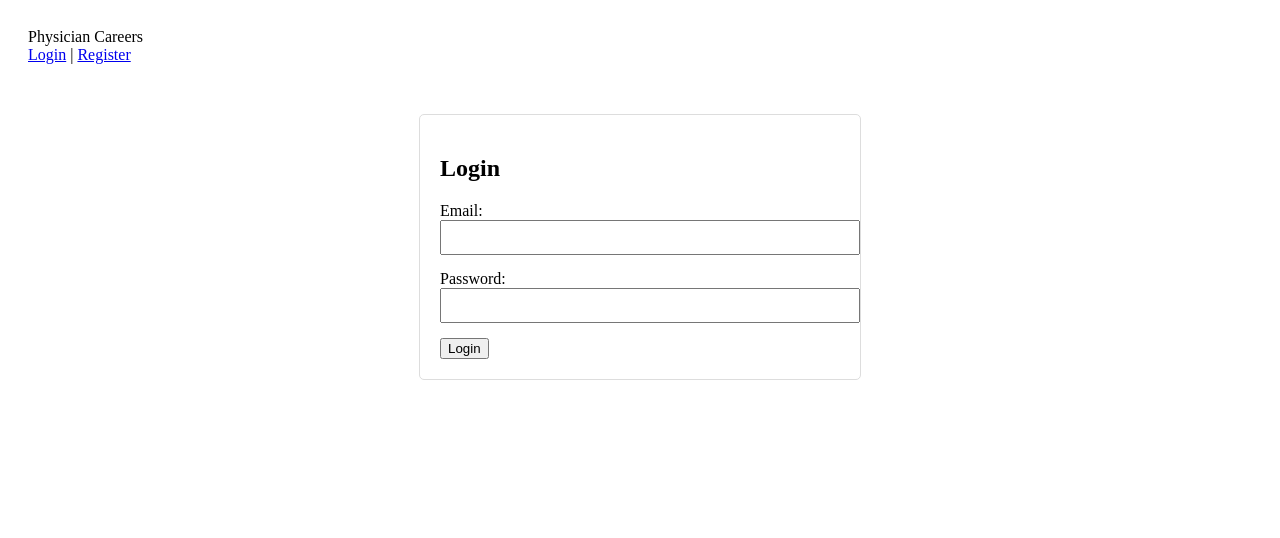
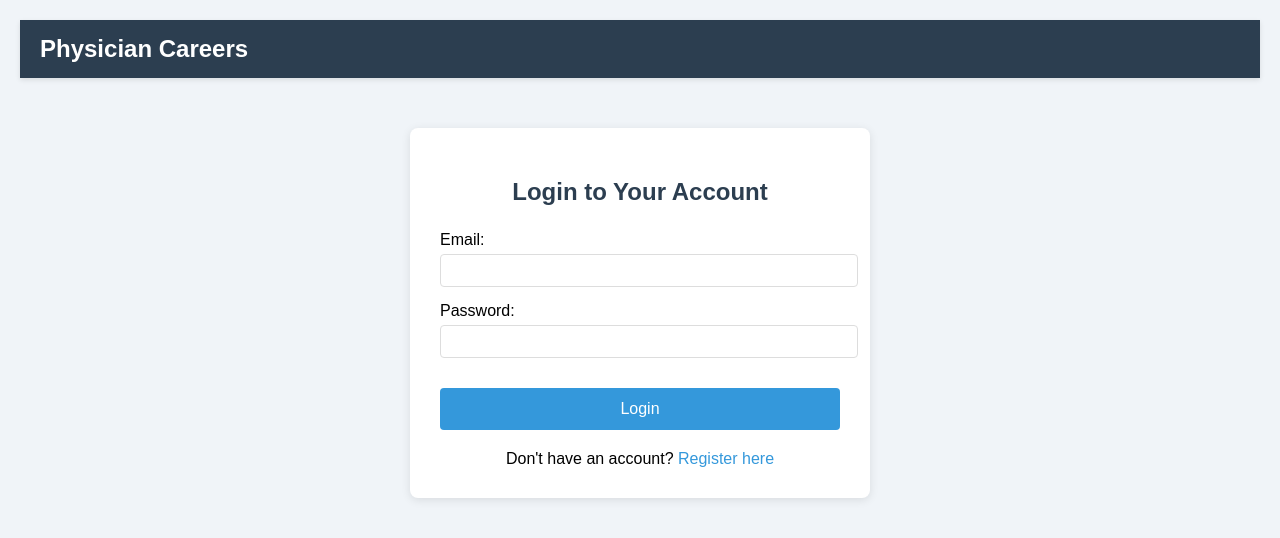
Before and after one commit to Ayfe515/Physician-Careers-, a plain HTML site: page login.html in a window 1280 px wide. Drawn offline with Linux system fonts and the light colour scheme.

Commit message:
Update login.html

```diff
--- a/login.html
+++ b/login.html
@@ -6,6 +6,78 @@
     <title>Login - Physician Careers</title>
     <style>
         /* Copy all CSS styles from index.html here */
+body {
+    margin: 0;
+    padding: 0;
+    font-family: Arial, sans-serif;
+    background-color: #f0f4f8;
+    height: 100vh;
+}
+
+.header {
+    background-color: #2c3e50;
+    color: white;
+    padding: 15px 20px;
+    box-shadow: 0 2px 5px rgba(0,0,0,0.1);
+}
+
+.title {
+    font-size: 24px;
+    font-weight: bold;
+}
+
+.auth-container {
+    max-width: 400px;
+    margin: 50px auto;
+    padding: 30px;
+    background: white;
+    border-radius: 8px;
+    box-shadow: 0 2px 10px rgba(0,0,0,0.1);
+}
+
+.auth-container h2 {
+    color: #2c3e50;
+    margin-bottom: 25px;
+    text-align: center;
+}
+
+.form-group input {
+    width: 100%;
+    padding: 10px;
+    border: 1px solid #ddd;
+    border-radius: 4px;
+    margin-top: 5px;
+}
+
+.btn-primary {
+    background-color: #3498db;
+    color: white;
+    width: 100%;
+    padding: 12px;
+    border: none;
+    border-radius: 4px;
+    cursor: pointer;
+    font-size: 16px;
+    margin-top: 15px;
+}
+
+.btn-primary:hover {
+    background-color: #2980b9;
+}
+
+.auth-links {
+    text-align: center;
+    margin-top: 20px;
+}
+
+.auth-links a {
+    color: #3498db;
+    text-decoration: none;
+}
+
+.auth-links a:hover {
+    text-decoration: underline;
+}
         body { padding: 20px; }
         .login-container {
             max-width: 400px;
@@ -19,20 +91,16 @@
             width: 100%;
             padding: 8px;
         }
+
     </style>
 </head>
 <body>
     <div class="header">
-        <div class="title">
-            Physician Careers
-            <div class="auth-links">
-                <a href="login.html">Login</a> | <a href="register.html">Register</a>
-            </div>
-        </div>
+        <div class="title">Physician Careers</div>
     </div>
 
-    <div class="login-container">
-        <h2>Login</h2>
+    <div class="auth-container">
+        <h2>Login to Your Account</h2>
         <form id="loginForm">
             <div class="form-group">
                 <label>Email:</label>
@@ -44,7 +112,12 @@
             </div>
             <button type="submit" class="btn btn-primary">Login</button>
         </form>
+
+        <div class="auth-links">
+            Don't have an account? <a href="register.html">Register here</a>
+        </div>
     </div>
+</body>
 
     <script>
         document.getElementById('loginForm').addEventListener('submit', function(e) {
```
